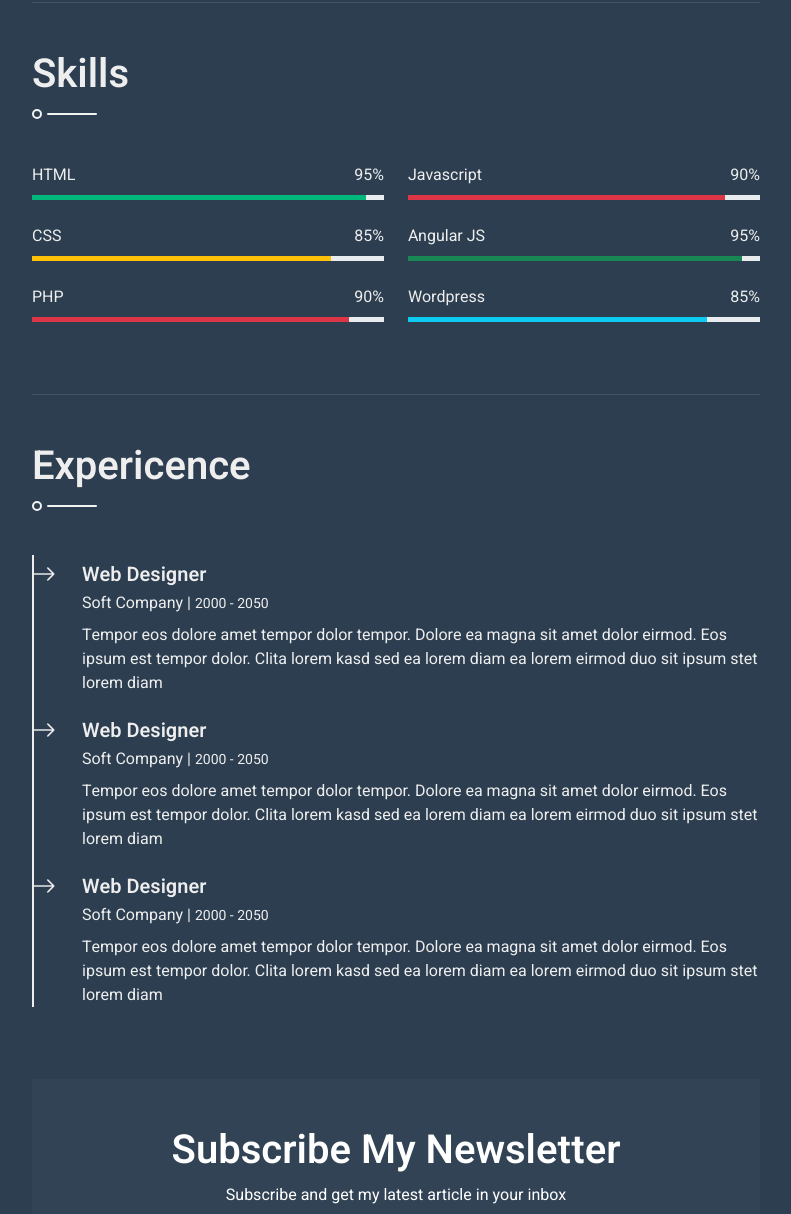
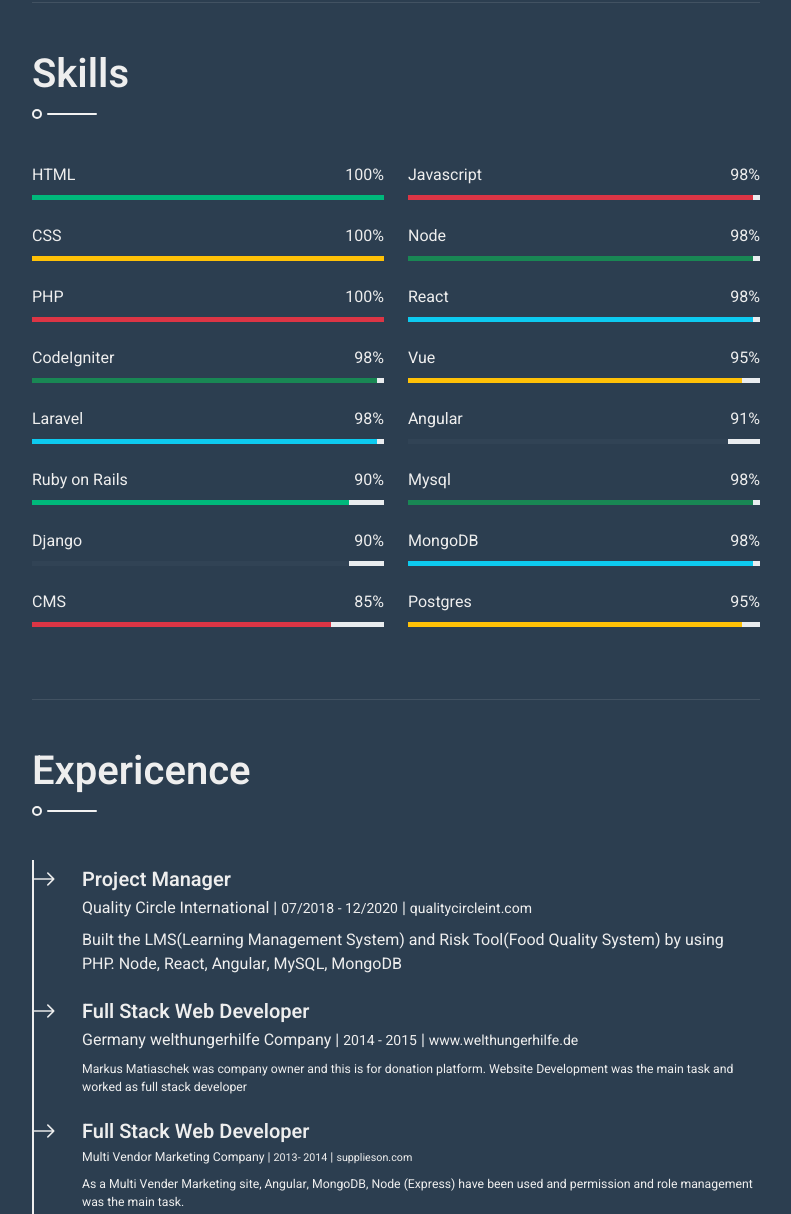
Before and after one commit to onemetafox/profile-website, a plain HTML site: page index.html in a window 1280 px wide. Shown: the part 776-1990 px from the top of the page, without its empty margins (438-1229 px from the left). Drawn offline with nearby package versions, Linux system fonts and the light colour scheme.

Commit message:
update some UI in index.html

```diff
--- a/index.html
+++ b/index.html
@@ -159,28 +159,73 @@
                                 <div class="skill mb-4">
                                     <div class="d-flex justify-content-between">
                                         <p class="mb-2">HTML</p>
-                                        <p class="mb-2">95%</p>
+                                        <p class="mb-2">100%</p>
                                     </div>
                                     <div class="progress">
-                                        <div class="progress-bar bg-primary" role="progressbar" aria-valuenow="95" aria-valuemin="0" aria-valuemax="100"></div>
+                                        <div class="progress-bar bg-primary" role="progressbar" aria-valuenow="100" aria-valuemin="0" aria-valuemax="100"></div>
                                     </div>
                                 </div>
                                 <div class="skill mb-4">
                                     <div class="d-flex justify-content-between">
                                         <p class="mb-2">CSS</p>
-                                        <p class="mb-2">85%</p>
+                                        <p class="mb-2">100%</p>
                                     </div>
                                     <div class="progress">
-                                        <div class="progress-bar bg-warning" role="progressbar" aria-valuenow="85" aria-valuemin="0" aria-valuemax="100"></div>
+                                        <div class="progress-bar bg-warning" role="progressbar" aria-valuenow="100" aria-valuemin="0" aria-valuemax="100"></div>
                                     </div>
                                 </div>
                                 <div class="skill mb-4">
                                     <div class="d-flex justify-content-between">
                                         <p class="mb-2">PHP</p>
+                                        <p class="mb-2">100%</p>
+                                    </div>
+                                    <div class="progress">
+                                        <div class="progress-bar bg-danger" role="progressbar" aria-valuenow="100" aria-valuemin="0" aria-valuemax="100"></div>
+                                    </div>
+                                </div>
+                                <div class="skill mb-4">
+                                    <div class="d-flex justify-content-between">
+                                        <p class="mb-2">CodeIgniter</p>
+                                        <p class="mb-2">98%</p>
+                                    </div>
+                                    <div class="progress">
+                                        <div class="progress-bar bg-success" role="progressbar" aria-valuenow="98" aria-valuemin="0" aria-valuemax="100"></div>
+                                    </div>
+                                </div>
+                                <div class="skill mb-4">
+                                    <div class="d-flex justify-content-between">
+                                        <p class="mb-2">Laravel</p>
+                                        <p class="mb-2">98%</p>
+                                    </div>
+                                    <div class="progress">
+                                        <div class="progress-bar bg-info" role="progressbar" aria-valuenow="98" aria-valuemin="0" aria-valuemax="100"></div>
+                                    </div>
+                                </div>
+                                <div class="skill mb-4">
+                                    <div class="d-flex justify-content-between">
+                                        <p class="mb-2">Ruby on Rails</p>
                                         <p class="mb-2">90%</p>
                                     </div>
                                     <div class="progress">
-                                        <div class="progress-bar bg-danger" role="progressbar" aria-valuenow="90" aria-valuemin="0" aria-valuemax="100"></div>
+                                        <div class="progress-bar bg-gradient-danger" role="progressbar" aria-valuenow="90" aria-valuemin="0" aria-valuemax="100"></div>
+                                    </div>
+                                </div>
+                                <div class="skill mb-4">
+                                    <div class="d-flex justify-content-between">
+                                        <p class="mb-2">Django</p>
+                                        <p class="mb-2">90%</p>
+                                    </div>
+                                    <div class="progress">
+                                        <div class="progress-bar bg-secondary" role="progressbar" aria-valuenow="90" aria-valuemin="0" aria-valuemax="100"></div>
+                                    </div>
+                                </div>
+                                <div class="skill mb-4">
+                                    <div class="d-flex justify-content-between">
+                                        <p class="mb-2">CMS</p>
+                                        <p class="mb-2">85%</p>
+                                    </div>
+                                    <div class="progress">
+                                        <div class="progress-bar bg-danger" role="progressbar" aria-valuenow="85" aria-valuemin="0" aria-valuemax="100"></div>
                                     </div>
                                 </div>
                             </div>
@@ -188,28 +233,72 @@
                                 <div class="skill mb-4">
                                     <div class="d-flex justify-content-between">
                                         <p class="mb-2">Javascript</p>
-                                        <p class="mb-2">90%</p>
+                                        <p class="mb-2">98%</p>
                                     </div>
                                     <div class="progress">
-                                        <div class="progress-bar bg-danger" role="progressbar" aria-valuenow="90" aria-valuemin="0" aria-valuemax="100"></div>
+                                        <div class="progress-bar bg-danger" role="progressbar" aria-valuenow="98" aria-valuemin="0" aria-valuemax="100"></div>
                                     </div>
                                 </div>
                                 <div class="skill mb-4">
                                     <div class="d-flex justify-content-between">
-                                        <p class="mb-2">Angular JS</p>
-                                        <p class="mb-2">95%</p>
+                                        <p class="mb-2">Node</p>
+                                        <p class="mb-2">98%</p>
                                     </div>
                                     <div class="progress">
-                                        <div class="progress-bar bg-success" role="progressbar" aria-valuenow="95" aria-valuemin="0" aria-valuemax="100"></div>
+                                        <div class="progress-bar bg-success" role="progressbar" aria-valuenow="98" aria-valuemin="0" aria-valuemax="100"></div>
                                     </div>
                                 </div>
                                 <div class="skill mb-4">
                                     <div class="d-flex justify-content-between">
-                                        <p class="mb-2">Wordpress</p>
-                                        <p class="mb-2">85%</p>
+                                        <p class="mb-2">React</p>
+                                        <p class="mb-2">98%</p>
                                     </div>
                                     <div class="progress">
-                                        <div class="progress-bar bg-info" role="progressbar" aria-valuenow="85" aria-valuemin="0" aria-valuemax="100"></div>
+                                        <div class="progress-bar bg-info" role="progressbar" aria-valuenow="98" aria-valuemin="0" aria-valuemax="100"></div>
+                                    </div>
+                                </div>
+                                <div class="skill mb-4">
+                                    <div class="d-flex justify-content-between">
+                                        <p class="mb-2">Vue</p>
+                                        <p class="mb-2">95%</p>
+                                    </div>
+                                    <div class="progress">
+                                        <div class="progress-bar bg-warning" role="progressbar" aria-valuenow="95" aria-valuemin="0" aria-valuemax="100"></div>
+                                    </div>
+                                </div>
+                                <div class="skill mb-4">
+                                    <div class="d-flex justify-content-between">
+                                        <p class="mb-2">Angular</p>
+                                        <p class="mb-2">91%</p>
+                                    </div>
+                                    <div class="progress">
+                                        <div class="progress-bar bg-secondary" role="progressbar" aria-valuenow="91" aria-valuemin="0" aria-valuemax="100"></div>
+                                    </div>
+                                </div><div class="skill mb-4">
+                                    <div class="d-flex justify-content-between">
+                                        <p class="mb-2">Mysql</p>
+                                        <p class="mb-2">98%</p>
+                                    </div>
+                                    <div class="progress">
+                                        <div class="progress-bar bg-success" role="progressbar" aria-valuenow="98" aria-valuemin="0" aria-valuemax="100"></div>
+                                    </div>
+                                </div>
+                                <div class="skill mb-4">
+                                    <div class="d-flex justify-content-between">
+                                        <p class="mb-2">MongoDB</p>
+                                        <p class="mb-2">98%</p>
+                                    </div>
+                                    <div class="progress">
+                                        <div class="progress-bar bg-info" role="progressbar" aria-valuenow="98" aria-valuemin="0" aria-valuemax="100"></div>
+                                    </div>
+                                </div>
+                                <div class="skill mb-4">
+                                    <div class="d-flex justify-content-between">
+                                        <p class="mb-2">Postgres</p>
+                                        <p class="mb-2">95%</p>
+                                    </div>
+                                    <div class="progress">
+                                        <div class="progress-bar bg-warning" role="progressbar" aria-valuenow="95" aria-valuemin="0" aria-valuemax="100"></div>
                                     </div>
                                 </div>
                             </div>
@@ -223,21 +312,27 @@
                         <div class="border-start border-2 border-light pt-2 ps-5">
                             <div class="position-relative mb-4">
                                 <span class="bi bi-arrow-right fs-4 text-light position-absolute" style="top: -5px; left: -50px;"></span>
-                                <h5 class="mb-1">Web Designer</h5>
-                                <p class="mb-2">Soft Company | <small>2000 - 2050</small></p>
-                                <p>Tempor eos dolore amet tempor dolor tempor. Dolore ea magna sit amet dolor eirmod. Eos ipsum est tempor dolor. Clita lorem kasd sed ea lorem diam ea lorem eirmod duo sit ipsum stet lorem diam</p>
+                                <h5 class="mb-1">Project Manager</h5>
+                                <p class="mb-2">Quality Circle International  | <small>07/2018 - 12/2020</small> | <small>qualitycircleint.com</small></p>
+                                <p>Built the LMS(Learning Management System) and Risk Tool(Food Quality System) by using PHP. Node, React, Angular, MySQL, MongoDB</p>
                             </div>
                             <div class="position-relative mb-4">
                                 <span class="bi bi-arrow-right fs-4 text-light position-absolute" style="top: -5px; left: -50px;"></span>
-                                <h5 class="mb-1">Web Designer</h5>
-                                <p class="mb-2">Soft Company | <small>2000 - 2050</small></p>
-                                <p>Tempor eos dolore amet tempor dolor tempor. Dolore ea magna sit amet dolor eirmod. Eos ipsum est tempor dolor. Clita lorem kasd sed ea lorem diam ea lorem eirmod duo sit ipsum stet lorem diam</p>
+                                <h5 class="mb-1">Full Stack Web Developer</h5>
+                                <p class="mb-2">Germany welthungerhilfe Company | <small>2014 - 2015</small> |  <small>www.welthungerhilfe.de<small></p>
+                                <p>Markus Matiaschek was company owner and this is for donation platform. Website Development was the main task and worked as full stack developer</p>
                             </div>
                             <div class="position-relative mb-4">
                                 <span class="bi bi-arrow-right fs-4 text-light position-absolute" style="top: -5px; left: -50px;"></span>
-                                <h5 class="mb-1">Web Designer</h5>
-                                <p class="mb-2">Soft Company | <small>2000 - 2050</small></p>
-                                <p>Tempor eos dolore amet tempor dolor tempor. Dolore ea magna sit amet dolor eirmod. Eos ipsum est tempor dolor. Clita lorem kasd sed ea lorem diam ea lorem eirmod duo sit ipsum stet lorem diam</p>
+                                <h5 class="mb-1">Full Stack Web Developer</h5>
+                                <p class="mb-2">Multi Vendor Marketing Company | <small>2013- 2014</small> | <small>supplieson.com</small></p>
+                                <p>As a Multi Vender Marketing site, Angular, MongoDB, Node (Express) have been used and permission and role management was the main task.</p>
+                            </div>
+                            <div class="position-relative mb-4">
+                                <span class="bi bi-arrow-right fs-4 text-light position-absolute" style="top: -5px; left: -50px;"></span>
+                                <h5 class="mb-1">Lead Software Engineer</h5>
+                                <p class="mb-2">Leb Stupka Travel Company | <small>2015 - 2018</small> | <small>www.suisse-view.ch</small></p>
+                                <p>Switzerland Travel company and owner was Leb Stupka. Virtual Visit System, Wedding Reservation system. React Native, React, Ruby on Rails, MySQL, Rest API, Twilio and AWS server was used</p>
                             </div>
                         </div>
                     </section>
@@ -262,22 +357,22 @@
                         <div class="row g-4">
                             <div class="col-md-6">
                                 <div class="service-item">
-                                    <i class="fa fa-2x fa-laptop-code mx-auto mb-4"></i>
-                                    <h5 class="mb-2">Web Design</h5>
-                                    <p class="mb-0">Justo sit justo eos amet tempor amet clita amet ipsum eos elitr. Amet lorem lorem lorem est amet labore</p>
+                                    <i class="fab fa-2x fa-connectdevelop mx-auto mb-4"></i>
+                                    <h5 class="mb-2">Blockchain</h5>
+                                    <p class="mb-0">Refinable is a decentralized multi-chain NFT marketplace for users to trade items from across the metaverse</p>
                                 </div>
                             </div>
                             <div class="col-md-6">
                                 <div class="service-item">
-                                    <i class="fab fa-2x fa-android mx-auto mb-4"></i>
-                                    <h5 class="mb-2">Apps Development</h5>
+                                    <i class="fa fa-2x fa-laptop-code mx-auto mb-4"></i>
+                                    <h5 class="mb-2">Full-Stack Development</h5>
                                     <p class="mb-0">Justo sit justo eos amet tempor amet clita amet ipsum eos elitr. Amet lorem lorem lorem est amet labore</p>
                                 </div>
                             </div>
                             <div class="col-md-6">
                                 <div class="service-item">
                                     <i class="fa fa-2x fa-search mx-auto mb-4"></i>
-                                    <h5 class="mb-2">SEO</h5>
+                                    <h5 class="mb-2">Front End Development</h5>
                                     <p class="mb-0">Justo sit justo eos amet tempor amet clita amet ipsum eos elitr. Amet lorem lorem lorem est amet labore</p>
                                 </div>
                             </div>
@@ -353,51 +448,10 @@
                     </section>
                     <!-- Portfolio End -->
 
-                    <!-- Testimonial Start -->
-                    <section class="py-5 border-bottom wow fadeInUp" data-wow-delay="0.1s">
-                        <h1 class="title pb-3 mb-5">Testimonial</h1>
-                        <div class="owl-carousel testimonial-carousel">
-                            <div class="text-left">
-                                <i class="fa fa-3x fa-quote-left text-primary mb-4"></i>
-                                <p class="fs-4 mb-4">Dolor eirmod diam stet kasd sed. Aliqu rebum est eos. Rebum elitr dolore et eos labore, stet justo sed est sed. Diam sed sed dolor stet accusam amet eirmod eos, labore diam clita</p>
-                                <div class="d-flex align-items-center">
-                                    <img class="img-fluid" src="img/testimonial-1.jpg" style="width: 60px; height: 60px;">
-                                    <div class="ps-3">
-                                        <p class="text-primary fs-5 mb-1">Client Name</p>
-                                        <i>Profession</i>
-                                    </div>
-                                </div>
-                            </div>
-                            <div class="text-left">
-                                <i class="fa fa-3x fa-quote-left text-primary mb-4"></i>
-                                <p class="fs-4 mb-4">Dolor eirmod diam stet kasd sed. Aliqu rebum est eos. Rebum elitr dolore et eos labore, stet justo sed est sed. Diam sed sed dolor stet accusam amet eirmod eos, labore diam clita</p>
-                                <div class="d-flex align-items-center">
-                                    <img class="img-fluid" src="img/testimonial-2.jpg" style="width: 60px; height: 60px;">
-                                    <div class="ps-3">
-                                        <p class="text-primary fs-5 mb-1">Client Name</p>
-                                        <i>Profession</i>
-                                    </div>
-                                </div>
-                            </div>
-                            <div class="text-left">
-                                <i class="fa fa-3x fa-quote-left text-primary mb-4"></i>
-                                <p class="fs-4 mb-4">Dolor eirmod diam stet kasd sed. Aliqu rebum est eos. Rebum elitr dolore et eos labore, stet justo sed est sed. Diam sed sed dolor stet accusam amet eirmod eos, labore diam clita</p>
-                                <div class="d-flex align-items-center">
-                                    <img class="img-fluid" src="img/testimonial-3.jpg" style="width: 60px; height: 60px;">
-                                    <div class="ps-3">
-                                        <p class="text-primary fs-5 mb-1">Client Name</p>
-                                        <i>Profession</i>
-                                    </div>
-                                </div>
-                            </div>
-                        </div>
-                    </section>
-                    <!-- Testimonial End -->
 
                     <!-- Contact Start -->
                     <section class="py-5 wow fadeInUp" data-wow-delay="0.1s" id="contact">
                         <h1 class="title pb-3 mb-5">Contact Me</h1>
-						<p class="mb-4">The contact form is currently inactive. Get a functional and working contact form with Ajax & PHP in a few minutes. Just copy and paste the files, add a little code and you're done. <a href="https://htmlcodex.com/contact-form">Download Now</a></p>
                         <form>
                             <div class="row g-3">
                                 <div class="col-md-6">
@@ -433,7 +487,7 @@
                     <!-- Contact End -->
 
                     <!-- Footer Start -->
-                    <section class="wow fadeIn" data-wow-delay="0.1s">
+                    <!-- <section class="wow fadeIn" data-wow-delay="0.1s">
                         <div class="bg-secondary text-light text-center p-5">
                             <div class="d-flex justify-content-center mb-4">
                                 <a class="btn btn-dark btn-square mx-1" href="#"><i class="fab fa-twitter"></i></a>
@@ -447,11 +501,9 @@
                                 <a class="text-light px-3 border-end" href="#">FAQs</a>
                                 <a class="text-light px-3" href="#">Help</a>
                             </div>
-
-                            <!--/*** This template is free as long as you keep the footer author’s credit link/attribution link/backlink. If you'd like to use the template without the footer author’s credit link/attribution link/backlink, you can purchase the Credit Removal License from "https://htmlcodex.com/credit-removal". Thank you for your support. ***/-->
 							<p class="m-0">&copy; All Rights Reserved. Designed by <a href="https://htmlcodex.com">HTML Codex</a></p>
                         </div>
-                    </section>
+                    </section> -->
                     <!-- Footer End -->
                 </div>
             </div>
```
